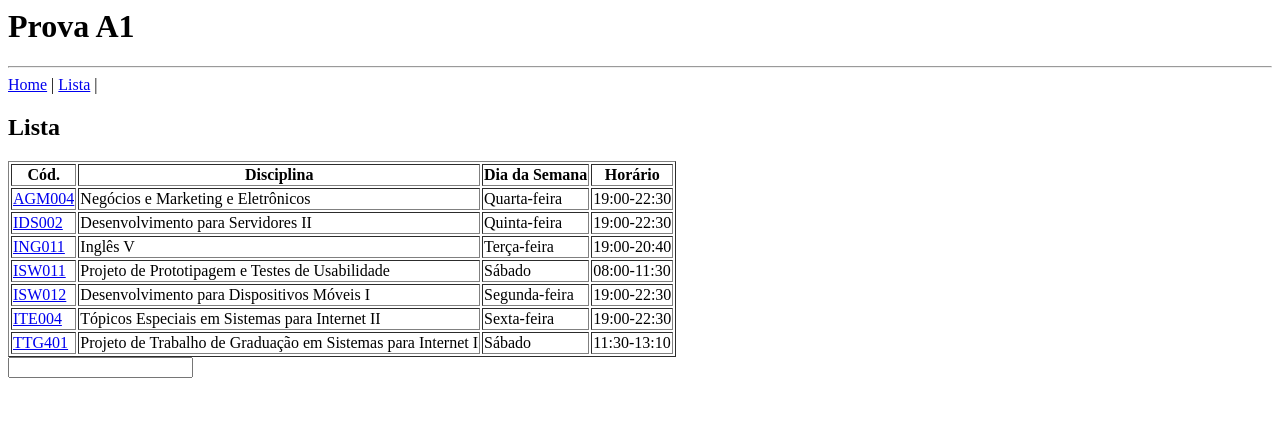
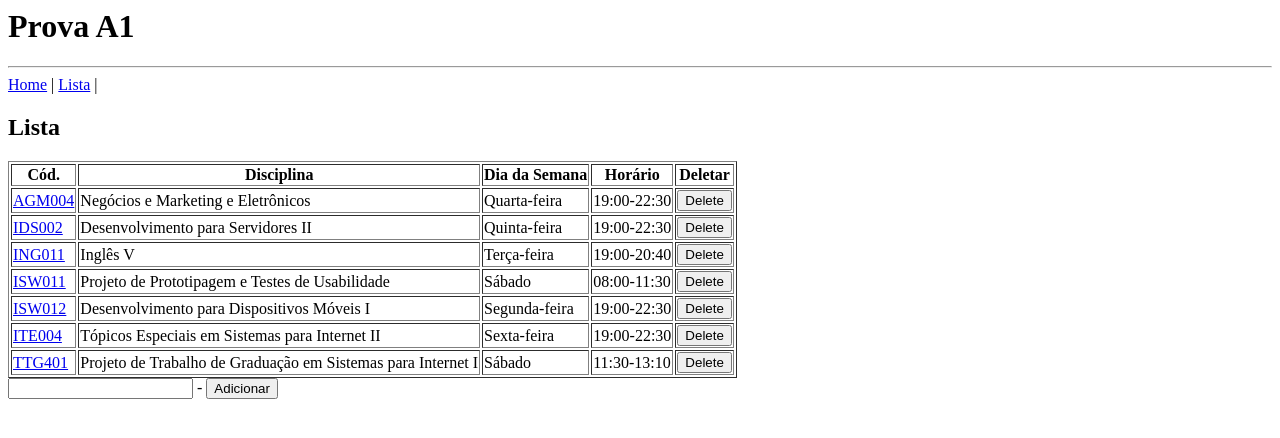
Before and after one commit to Geovanne-Costa/angular-A1, an Angular app: page /lista in a window 1280 px wide. Shown: the top 438 px of the page. Built offline with nearby package versions, Linux system fonts and the light colour scheme.

Commit message:
4 files modified, 1 added

```diff
--- a/src/app/geovanne-detalhes/geovanne-detalhes.component.html
+++ b/src/app/geovanne-detalhes/geovanne-detalhes.component.html
@@ -1,4 +1,4 @@
-<a [routerLink]="['/list']">Voltar</a>
+<!-- <a [routerLink]="['/list']">Voltar</a>
 <h2>{{ item.name }}</h2>
 <div></div>
 <h3>Dados</h3>
@@ -6,4 +6,4 @@
 <h3>Ementa</h3>
 <div>{{ item.ementa }}</div>
 <h3>Objetivo</h3>
-<div>{{ item.obj }}</div>
+<div>{{ item.obj }}</div> -->
--- a/src/app/geovanne-detalhes/geovanne-detalhes.component.ts
+++ b/src/app/geovanne-detalhes/geovanne-detalhes.component.ts
@@ -1,5 +1,4 @@
 import { Component, OnInit } from '@angular/core';
-import { listData } from '../list';
 
 @Component({
   selector: 'app-geovanne-detalhes',
@@ -7,7 +6,6 @@ import { listData } from '../list';
   styleUrls: ['./geovanne-detalhes.component.css'],
 })
 export class GeovanneDetalhesComponent implements OnInit {
-  list = listData;
   constructor() {}
 
   ngOnInit() {}
--- a/src/app/geovanne-lista/geovanne-lista.component.html
+++ b/src/app/geovanne-lista/geovanne-lista.component.html
@@ -5,6 +5,7 @@
     <th>Disciplina</th>
     <th>Dia da Semana</th>
     <th>Horário</th>
+    <th>Deletar</th>
   </tr>
   <tr *ngFor="let item of list; index as i">
     <td>
@@ -13,7 +14,9 @@
     <td>{{ item.name }}</td>
     <td>{{ item.ds }}</td>
     <td>{{ item.hr }}</td>
+    <td><input (click)="deleteTask(i)" type="button" value="Delete" /></td>
   </tr>
 </table>
 
-<input type="text">
+<input [(ngModel)]="newItem" type="text" /> -
+<button (click)="addToList()">Adicionar</button>
--- a/src/app/geovanne-lista/geovanne-lista.component.ts
+++ b/src/app/geovanne-lista/geovanne-lista.component.ts
@@ -8,6 +8,21 @@ import { listData } from '../list';
 })
 export class GeovanneListaComponent implements OnInit {
   list = listData;
+
+  newItem: any;
+
+  addToList() {
+    if (this.newItem == '') {
+    } else {
+      this.list.push(this.newItem);
+      this.newItem = '';
+    }
+  }
+
+  deleteTask(index) {
+    this.list.splice(index, 1);
+  }
+
   constructor() {}
 
   ngOnInit() {}
```
Also changed, not shown: src/app/geovanne-disciplinas.service.ts (added, +8 -0 lines).
